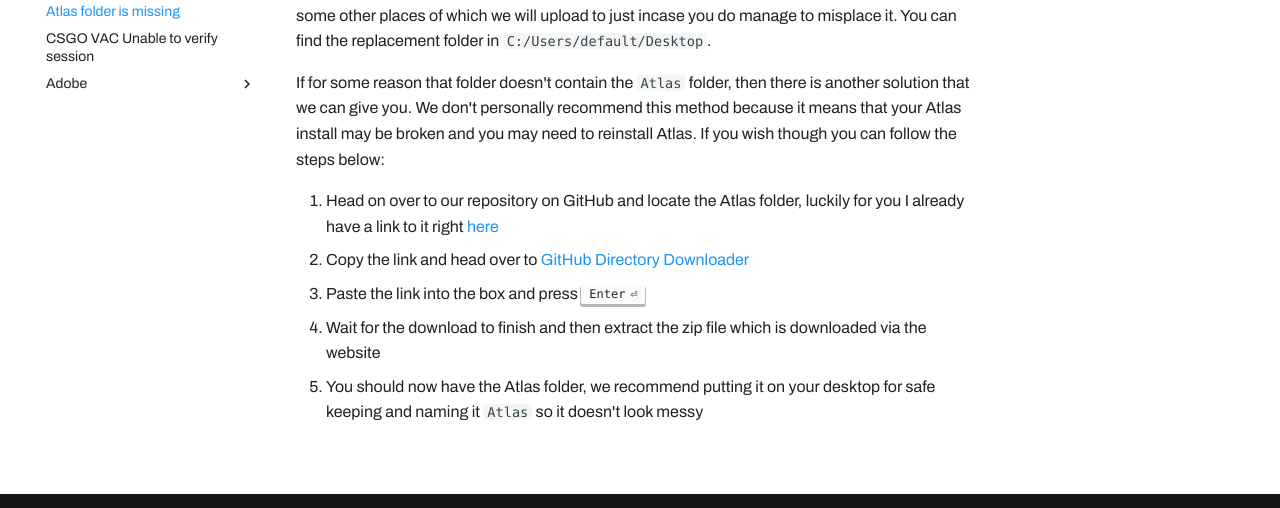
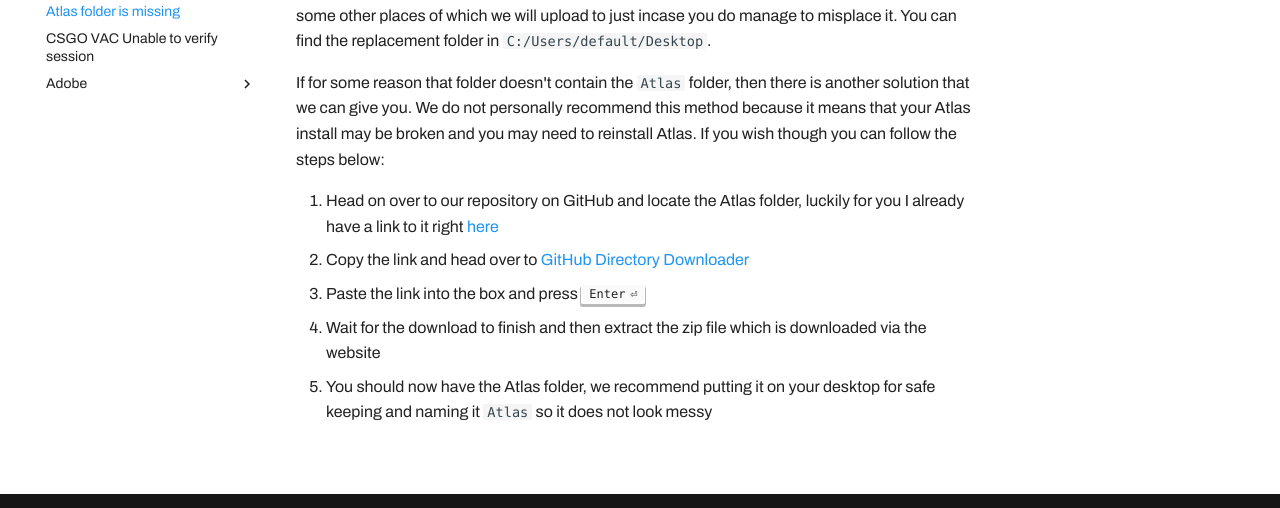
Before and after one commit to Atlas-OS/docs, an MkDocs documentation site: the page built from docs/troubleshooting/common-issues/atlas-folder-missing.md, in a window 1280 px wide. Shown: the part 341-849 px from the top of the page. Built offline with MkDocs 1.6.1 and Material for MkDocs 9.7.7, drawn with Linux system fonts in a browser that asks for light colours; some web fonts are replaced; plug-ins that fetch from the network failed and are left out; comment, search, counter and statistics services are not loaded.

Commit message:
refactor: :memo: troubleshooting rework

```diff
--- a/docs/troubleshooting/common-issues/atlas-folder-missing.md
+++ b/docs/troubleshooting/common-issues/atlas-folder-missing.md
@@ -1,9 +1,9 @@
 The Atlas folder on your desktop should be there by default, if for some reason it is not there is some other places of which we will upload to just incase you do manage to misplace it. You can find the replacement folder in `C:/Users/default/Desktop`.
 
-If for some reason that folder doesn't contain the `Atlas` folder, then there is another solution that we can give you. We don't personally recommend this method because it means that your Atlas install may be broken and you may need to reinstall Atlas. If you wish though you can follow the steps below:
+If for some reason that folder doesn't contain the `Atlas` folder, then there is another solution that we can give you. We do not personally recommend this method because it means that your Atlas install may be broken and you may need to reinstall Atlas. If you wish though you can follow the steps below:
 
 1. Head on over to our repository on GitHub and locate the Atlas folder, luckily for you I already have a link to it right [here](https://github.com/Atlas-OS/Atlas/tree/main/src/Executables/Atlas)
 2. Copy the link and head over to [GitHub Directory Downloader](https://download-directory.github.io/)
 3. Paste the link into the box and press ++enter++
 4. Wait for the download to finish and then extract the zip file which is downloaded via the website
-5. You should now have the Atlas folder, we recommend putting it on your desktop for safe keeping and naming it `Atlas` so it doesn't look messy
+5. You should now have the Atlas folder, we recommend putting it on your desktop for safe keeping and naming it `Atlas` so it does not look messy
```
Also changed, not shown: docs/troubleshooting/common-issues/mobile-hotspot.md (+3 -1 lines), docs/troubleshooting/index.md (+1 -1 lines), docs/troubleshooting/removed-features.md (+1 -1 lines), docs/troubleshooting/scripts.md (+1 -1 lines).
